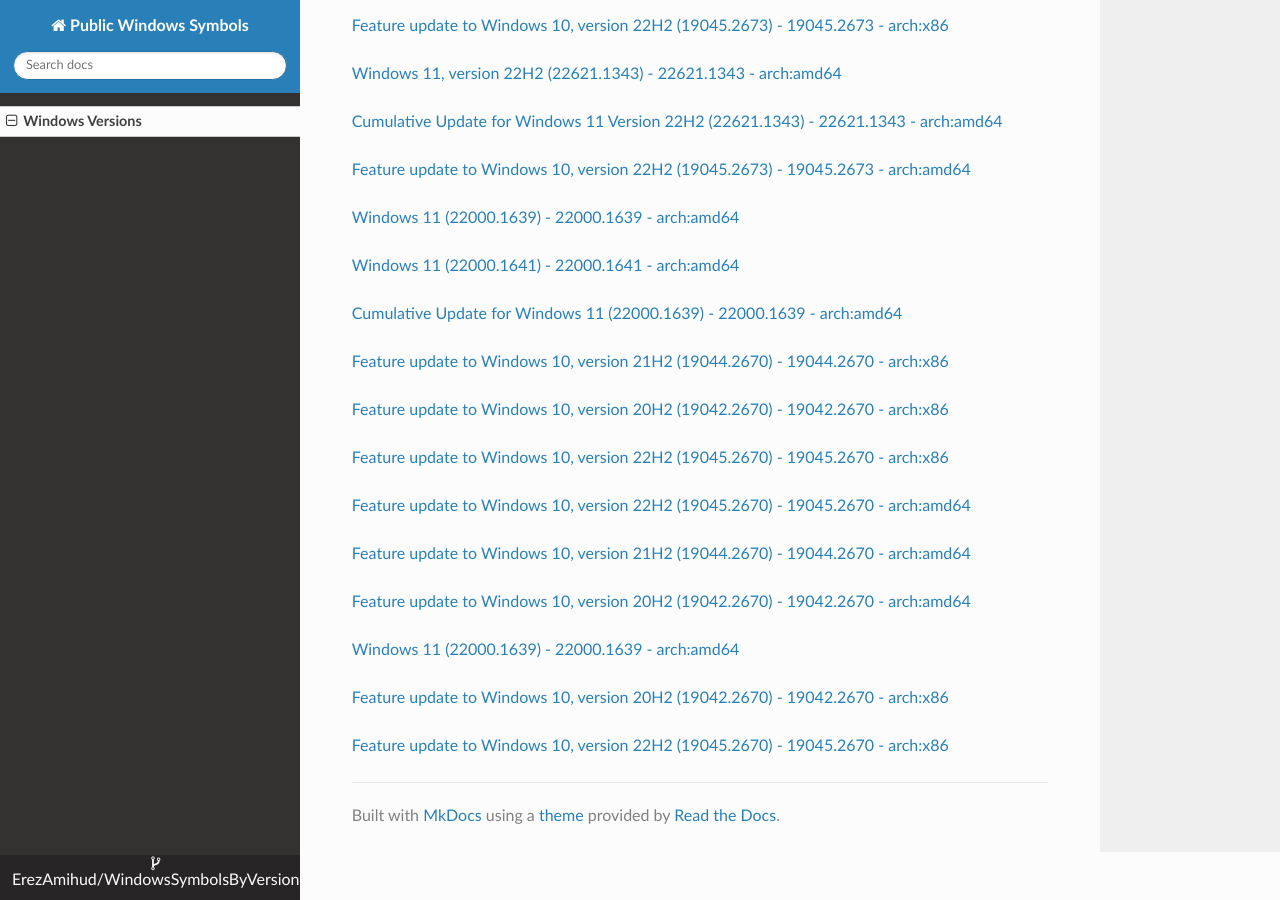
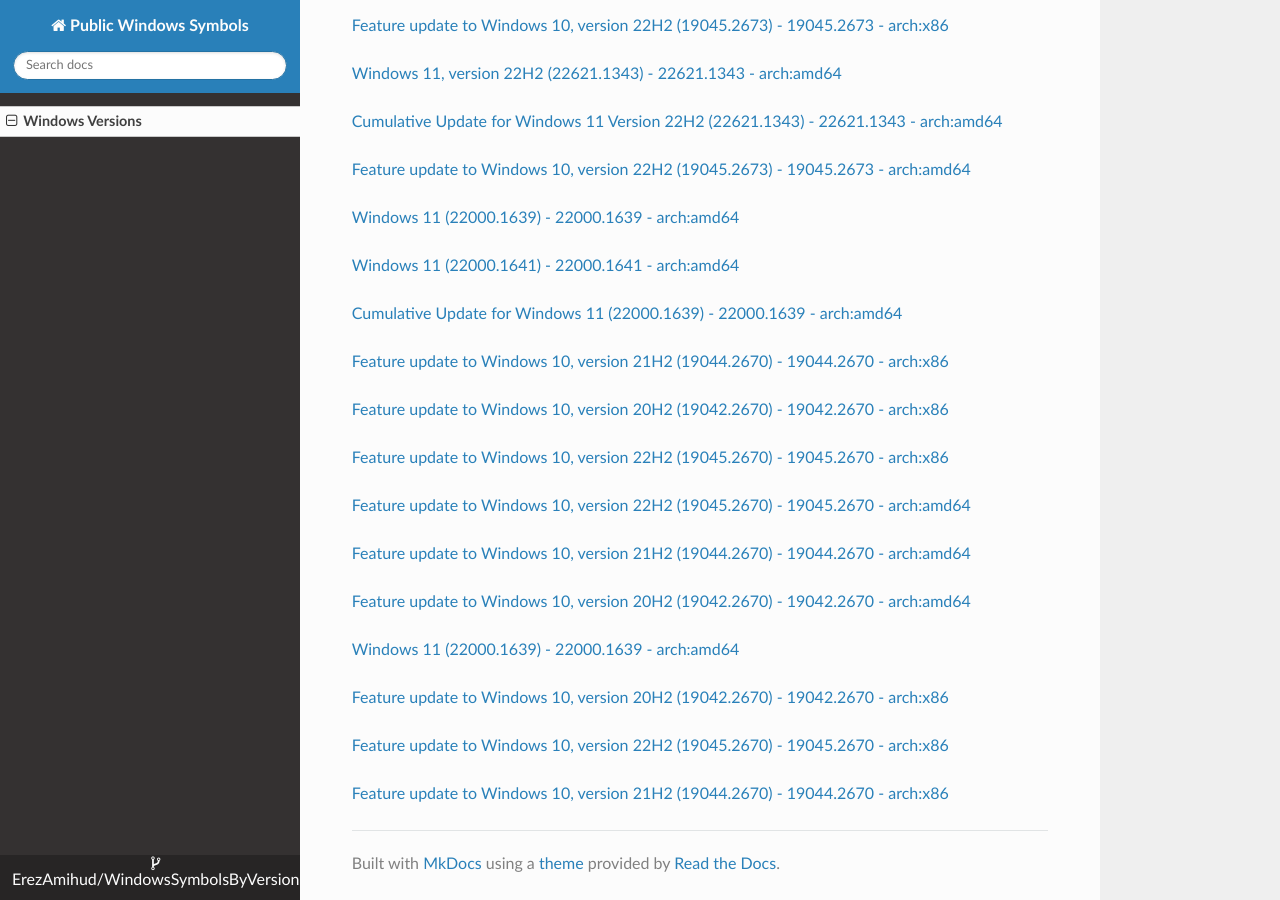
Before and after one commit to ErezAmihud/WindowsSymbolsByVersion, an MkDocs documentation site: the page built from docs/index.md, in a window 1280 px wide and 900 px high, scrolled down 38429 px. Built offline with MkDocs 1.6.1, drawn with Linux system fonts in a browser that asks for light colours; nearby versions of some CDN libraries.

Commit message:
Automated commit, add manifest for 1991e6d2-0e13-4e72-8828-bd2ccc2cb6c7

```diff
--- a/docs/index.md
+++ b/docs/index.md
@@ -2239,3 +2239,6 @@
 
 
 [Feature update to Windows 10, version 22H2 (19045.2670) - 19045.2670 - arch:x86](https://github.com/ErezAmihud/WindowsSymbolsByVersion/blob/main/manifests/673fde7d-af91-4412-9636-a21f5175e69d.manifest)
+
+
+[Feature update to Windows 10, version 21H2 (19044.2670) - 19044.2670 - arch:x86](https://github.com/ErezAmihud/WindowsSymbolsByVersion/blob/main/manifests/1991e6d2-0e13-4e72-8828-bd2ccc2cb6c7.manifest)
```
Also changed, not shown: process_builds.json (+1 -1 lines).
